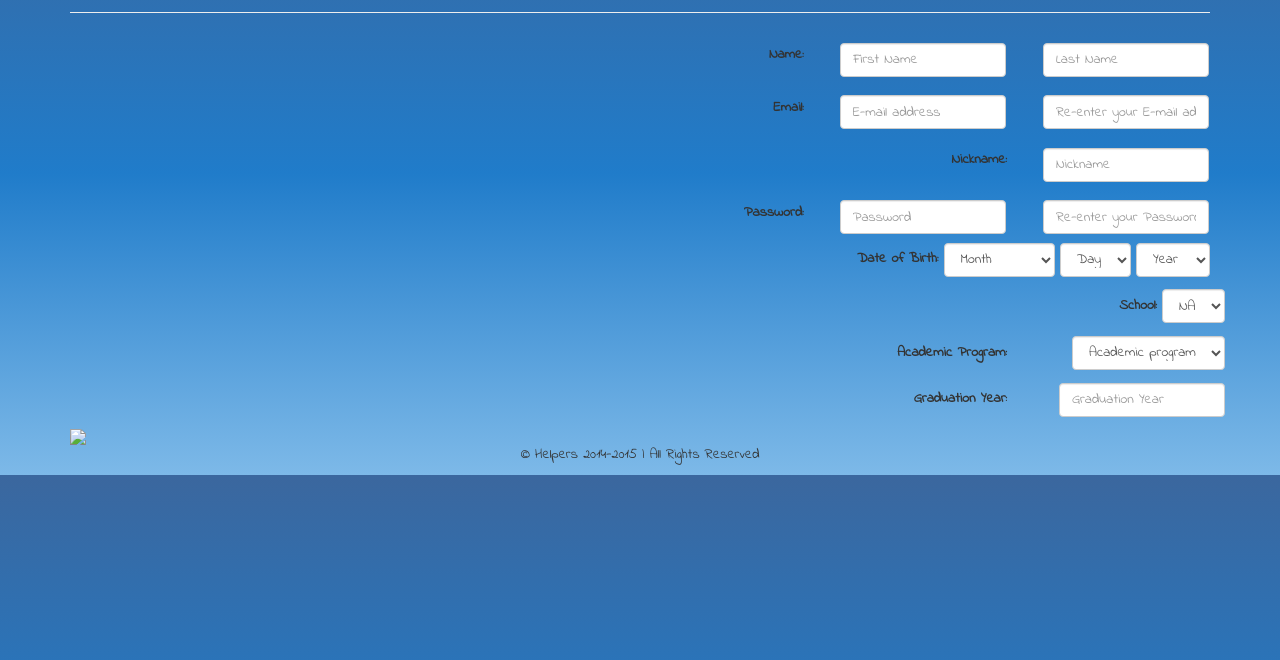
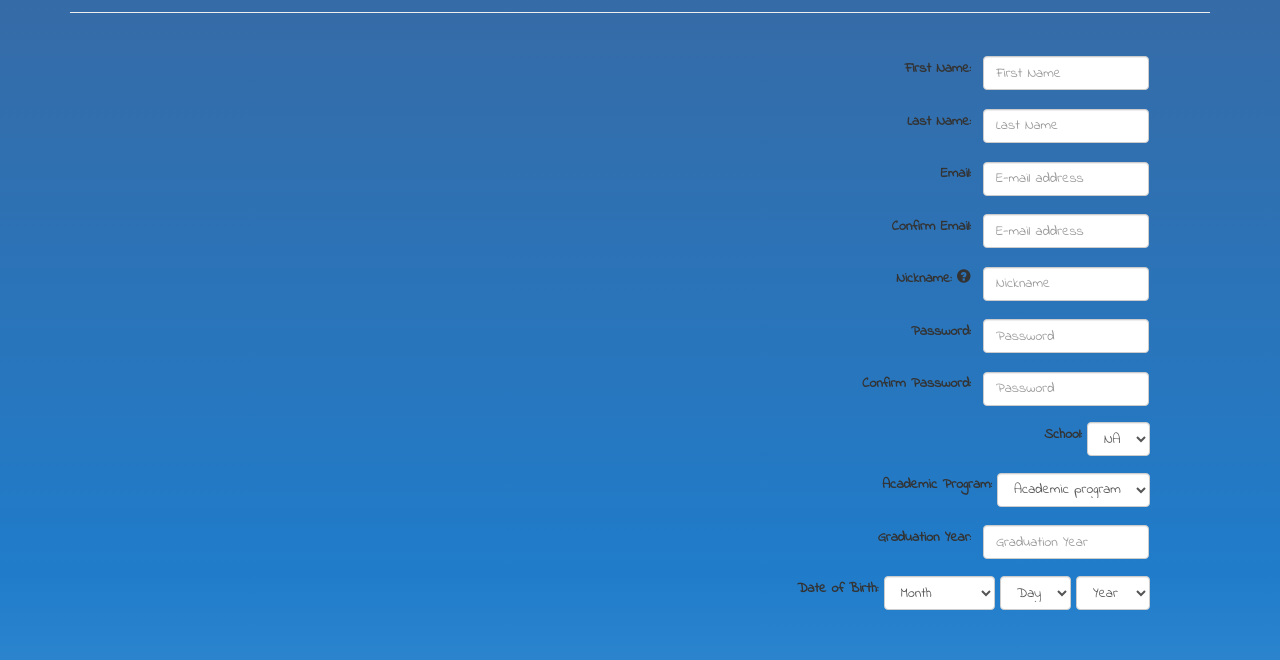
Before and after one commit to liuminghao/Website, a plain HTML site: page Bootstrap/Signup.html in a window 1280 px wide. Shown: the part 140-800 px from the top of the page. Drawn offline with nearby package versions, Linux system fonts and the light colour scheme.

Commit message:
Cleaned up signup page

```diff
--- a/Bootstrap/Signup.html
+++ b/Bootstrap/Signup.html
@@ -68,16 +68,20 @@
 	<div class="container" style='text-align: right'>
 	    <h1 style='text-align: center'> Create Your Account</h1>
 	    <hr>
+
+        <div class='jumbotron'>
     		<form class='form-inline form-horizontal'>
-        <label for='name'>Name: </label>
+    		  <label for='name'>First Name: </label>
     			<div class='form-group input-lg'>
     				<input type="text" class="form-control" id='name' placeholder="First Name"/>
     			</div>
+    		</form>
 
+    		<form class='form-inline form-horizontal'>
+    		  <label for'lname'>Last Name:</label>
     			<div class='form-group input-lg'>
     			  <input type="text" class="form-control" placeholder="Last Name">
     			</div>
-
     		</form>
 
     	  <form class='form-inline form-horizontal'>
@@ -85,14 +89,17 @@
     		  <div class='form-group input-lg'>
     			<input type='email' class="form-control" id='email' placeholder="E-mail address">
     		  </div>
+    	  </form>
 
+    	  <form class='form-inline form-horizontal'>
+    		<label for='confirmEmail'>Confirm Email: </label>
     		  <div class='form-group input-lg'>
-            <input type='email' class="form-control" placeholder="Re-enter your E-mail address">
+    			<input type='email' class="form-control" placeholder="E-mail address">
     		  </div>
     	  </form>
 
     	  <form class='form-inline form-horizontal'>
-        <label for='nickname'> Nickname: </label>
+    		<label for='nickname'> Nickname: <span class='glyphicon glyphicon-question-sign' title='For scheduling appointments'></span></label>
     		  <div class='form-group input-lg'>
     			<input class='form-control' id='nickname' type='text' placeholder='Nickname'>
     		  </div>
@@ -103,12 +110,44 @@
     		<div class='form-group input-lg'>
     			<input class='form-control' id='password' type='password' placeholder='Password'>
     		</div>
+    	  </form>
 
+          <form class='form-inline form-horizontal'>
+            <label for='confirmPassword'> Confirm Password: </label>
     		<div class='form-group input-lg'>
-            <input class='form-control' type='password' placeholder='Re-enter your Password'>
+    			<input class='form-control' type='password' placeholder='Password'>
     		</div>
     	  </form>
 
+            <form class='form-inline form-horizontal'>
+                <div>
+                    <label for='school'>School: </label>
+                    <select class='form-control'>
+                        <option>NA</option>
+                    </select>
+                </div>
+                <!-- narrowing list by typing -->
+            </form>
+
+            <form class='form-inline form-horizontal'>
+                <div>
+                    <label for='program'>Academic Program: </label>
+                    <select id='program' class='form-control'>
+                        <option value='na'>Academic program</option>
+                        <option>High School</option>
+                        <option>Undergraduate</option>
+                        <option>Graduate</option>
+                        <option>Other</option>
+                    </select>
+                </div>
+            </form>
+
+            <form class='form-inline form-horizontal'>
+                <label for='grad-year'>Graduation Year: </label>
+                <div class='form-group input-lg'>
+                    <input class='form-control' placeholder='Graduation Year'>
+                </div>
+            </form>
 
     		<form class='form-horizontal form-inline'>
     			<div>
@@ -275,42 +314,13 @@
     				</select>
     			</div>
     		</form>
-
-        <form class='form-inline form-horizontal'>
-            <div class='form-group'>
-                <label for='school'>School: </label>
-                <select class='form-control'>
-                    <option>NA</option>
-                </select>
         </div>
-            <!-- narrowing list by typing -->
-        </form>
-
-        <form class='form-inline form-horizontal'>
-            <label for='program'>Academic Program: </label>
-            <div class='form-group'>
-                <select id='program' class='form-control'>
-                    <option value='na'>Academic program</option>
-                    <option>High School</option>
-                    <option>Undergraduate</option>
-                    <option>Graduate</option>
-                    <option>Other</option>
-                </select>
+        <div class='col-xs-4 pull-left'>
+            <img src='images/app/homepage.jpg'>
         </div>
-        </form>
-
-        <form class='form-inline form-horizontal'>
-            <label for='grad-year'>Graduation Year: </label>
-            <div class='form-group'>
-                <input class='form-control' placeholder='Graduation Year'>
-            </div>
-        </form>
-
 	</div>
 
-    <div class='container'>
-        <img src='images/Pencil.png' class='pull-left'>
-    </div>
+
 
 	<div class='container centered'>
 	  <footer>
--- a/Bootstrap/css/Helpers.css
+++ b/Bootstrap/css/Helpers.css
@@ -24,6 +24,8 @@ label { margin-bottom: 20px }
 .form-group { margin-right: -10% }
 
 .btn { margin-right: 8px }
+
+select { margin-top: 8px }
 
 .jumbotron {
 	background-color: transparent;
```
Also changed, not shown: Bootstrap/AboutUs.html (+1 -1 lines), Bootstrap/Features.html (+17 -17 lines), Bootstrap/Help.html (+1 -1 lines). Lines whose indentation alone changed are shown as unchanged.
